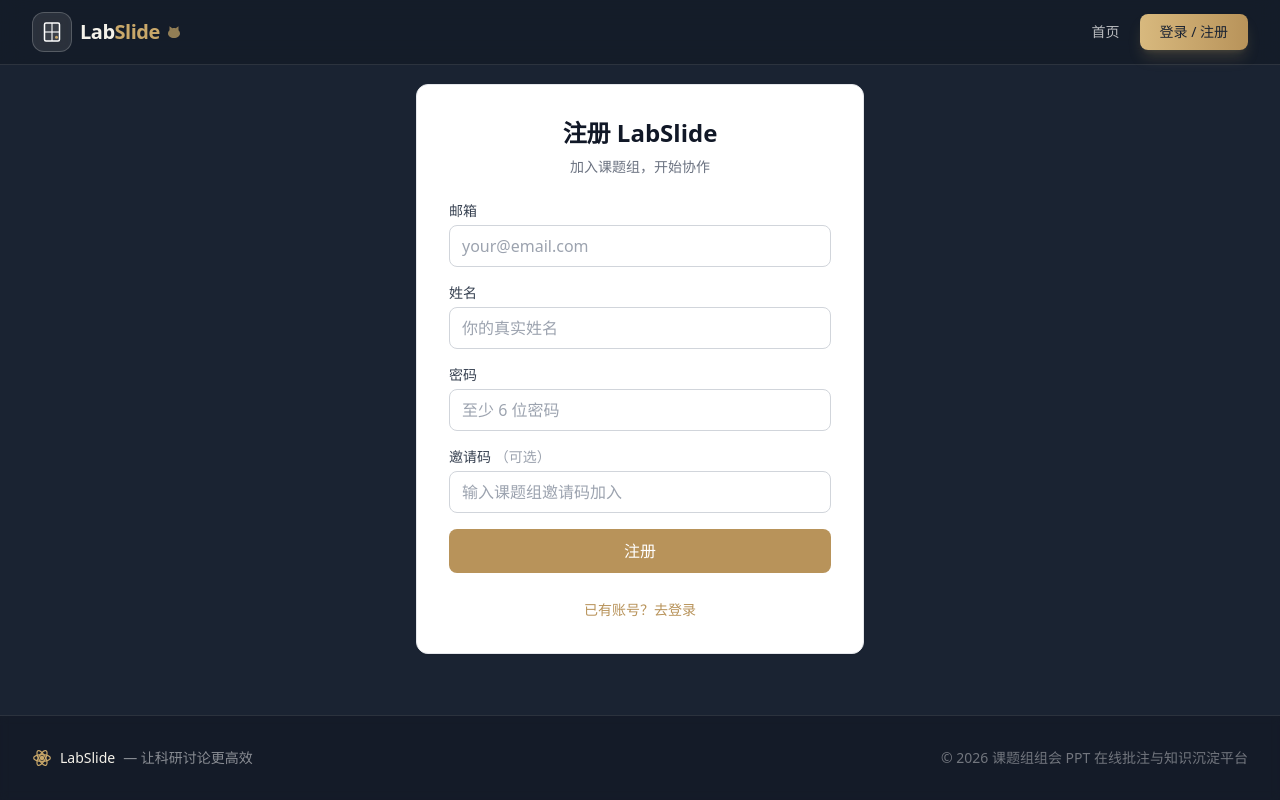
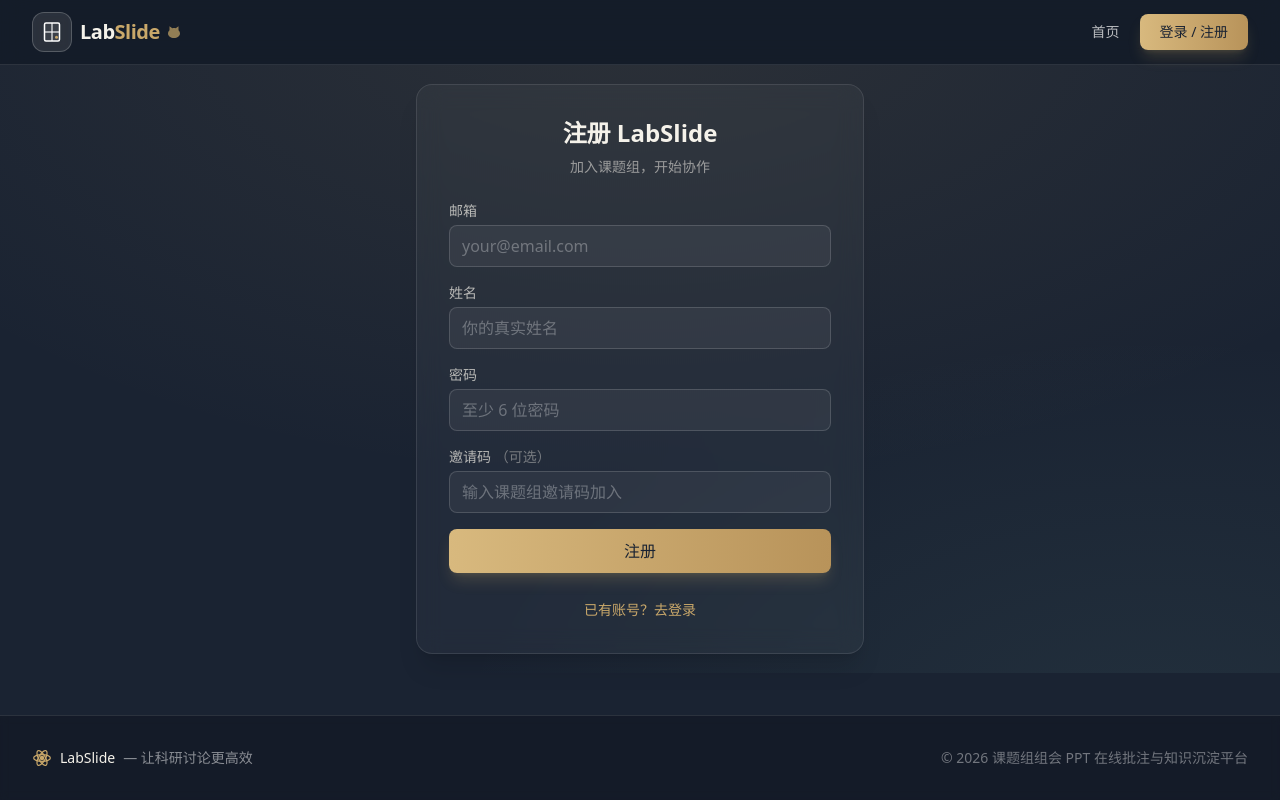
Before and after one commit to labslide-app/labslide, a React (Vite) app in the folder frontend/: page /login in a window 1280 px wide. Both pictures are taken after a click on the button "没有账号？去注册". Built offline with nearby package versions, Linux system fonts and the light colour scheme; no server answers.

Commit message:
style: 统一全站深色主题，其他页面配色与首页保持一致

```diff
--- a/frontend/src/pages/Login.tsx
+++ b/frontend/src/pages/Login.tsx
@@ -51,20 +51,23 @@ function Login() {
   };
 
   return (
-    <div className="min-h-[calc(100vh-12rem)] flex items-center justify-center px-4">
-      <div className="w-full max-w-md">
-        <div className="bg-white rounded-xl shadow-sm border border-gray-200 p-8">
-          <h2 className="text-2xl font-bold text-gray-900 text-center mb-2">
+    <div className="relative min-h-[calc(100vh-12rem)] flex items-center justify-center px-4">
+      {/* 背景氛围 */}
+      <div className="pointer-events-none absolute inset-0 overflow-hidden">
+        <div className="absolute inset-0 bg-[radial-gradient(900px_480px_at_50%_-10%,rgba(201,168,106,0.10),transparent),radial-gradient(700px_400px_at_90%_110%,rgba(127,195,184,0.08),transparent)]" />
+      </div>
+
+      <div className="relative w-full max-w-md">
+        <div className="rounded-2xl border border-white/10 bg-white/[0.04] p-8 shadow-xl backdrop-blur-md">
+          <h2 className="text-2xl font-bold text-[#f5f2ea] text-center mb-2">
             {isRegister ? "注册 LabSlide" : "登录 LabSlide"}
           </h2>
-          <p className="text-center text-gray-500 text-sm mb-6">
-            {isRegister
-              ? "加入课题组，开始协作"
-              : "欢迎回来，请登录你的账号"}
+          <p className="text-center text-[#f5f2ea]/55 text-sm mb-6">
+            {isRegister ? "加入课题组，开始协作" : "欢迎回来，请登录你的账号"}
           </p>
 
           {error && (
-            <div className="mb-4 p-3 bg-red-50 border border-red-200 rounded-lg text-sm text-red-600">
+            <div className="mb-4 p-3 bg-red-500/10 border border-red-500/30 rounded-lg text-sm text-red-300">
               {error}
             </div>
           )}
@@ -72,14 +75,14 @@ function Login() {
           <form onSubmit={handleSubmit} className="space-y-4">
             {/* 邮箱 */}
             <div>
-              <label className="block text-sm font-medium text-gray-700 mb-1">
+              <label className="block text-sm font-medium text-[#f5f2ea]/70 mb-1">
                 邮箱
               </label>
               <input
                 type="email"
                 required
                 placeholder="your@email.com"
-                className="w-full px-3 py-2 border border-gray-300 rounded-lg focus:ring-2 focus:ring-primary-500 focus:border-primary-500 outline-none transition"
+                className="w-full px-3 py-2 bg-white/5 border border-white/15 rounded-lg text-[#f5f2ea] placeholder-white/30 focus:ring-2 focus:ring-[#c9a86a]/25 focus:border-[#c9a86a]/60 outline-none transition"
                 value={formData.email}
                 onChange={(e) =>
                   setFormData({ ...formData, email: e.target.value })
@@ -90,14 +93,14 @@ function Login() {
             {/* 注册时额外字段 */}
             {isRegister && (
               <div>
-                <label className="block text-sm font-medium text-gray-700 mb-1">
+                <label className="block text-sm font-medium text-[#f5f2ea]/70 mb-1">
                   姓名
                 </label>
                 <input
                   type="text"
                   required
                   placeholder="你的真实姓名"
-                  className="w-full px-3 py-2 border border-gray-300 rounded-lg focus:ring-2 focus:ring-primary-500 focus:border-primary-500 outline-none transition"
+                  className="w-full px-3 py-2 bg-white/5 border border-white/15 rounded-lg text-[#f5f2ea] placeholder-white/30 focus:ring-2 focus:ring-[#c9a86a]/25 focus:border-[#c9a86a]/60 outline-none transition"
                   value={formData.full_name}
                   onChange={(e) =>
                     setFormData({ ...formData, full_name: e.target.value })
@@ -108,7 +111,7 @@ function Login() {
 
             {/* 密码 */}
             <div>
-              <label className="block text-sm font-medium text-gray-700 mb-1">
+              <label className="block text-sm font-medium text-[#f5f2ea]/70 mb-1">
                 密码
               </label>
               <input
@@ -116,7 +119,7 @@ function Login() {
                 required
                 minLength={6}
                 placeholder="至少 6 位密码"
-                className="w-full px-3 py-2 border border-gray-300 rounded-lg focus:ring-2 focus:ring-primary-500 focus:border-primary-500 outline-none transition"
+                className="w-full px-3 py-2 bg-white/5 border border-white/15 rounded-lg text-[#f5f2ea] placeholder-white/30 focus:ring-2 focus:ring-[#c9a86a]/25 focus:border-[#c9a86a]/60 outline-none transition"
                 value={formData.password}
                 onChange={(e) =>
                   setFormData({ ...formData, password: e.target.value })
@@ -127,14 +130,14 @@ function Login() {
             {/* 注册邀请码（可选） */}
             {isRegister && (
               <div>
-                <label className="block text-sm font-medium text-gray-700 mb-1">
+                <label className="block text-sm font-medium text-[#f5f2ea]/70 mb-1">
                   邀请码{" "}
-                  <span className="text-gray-400 font-normal">（可选）</span>
+                  <span className="text-[#f5f2ea]/40 font-normal">（可选）</span>
                 </label>
                 <input
                   type="text"
                   placeholder="输入课题组邀请码加入"
-                  className="w-full px-3 py-2 border border-gray-300 rounded-lg focus:ring-2 focus:ring-primary-500 focus:border-primary-500 outline-none transition"
+                  className="w-full px-3 py-2 bg-white/5 border border-white/15 rounded-lg text-[#f5f2ea] placeholder-white/30 focus:ring-2 focus:ring-[#c9a86a]/25 focus:border-[#c9a86a]/60 outline-none transition"
                   value={formData.invite_code}
                   onChange={(e) =>
                     setFormData({ ...formData, invite_code: e.target.value })
@@ -146,7 +149,7 @@ function Login() {
             <button
               type="submit"
               disabled={loading}
-              className="w-full py-2.5 bg-primary-600 text-white rounded-lg font-medium hover:bg-primary-700 focus:ring-2 focus:ring-primary-500 focus:ring-offset-2 transition disabled:opacity-50 disabled:cursor-not-allowed"
+              className="w-full py-2.5 bg-gradient-to-r from-[#d8b97e] to-[#b8935a] text-[#1a2332] rounded-lg font-medium shadow-lg shadow-[#c9a86a]/20 hover:brightness-110 focus:ring-2 focus:ring-[#c9a86a]/40 transition disabled:opacity-50 disabled:cursor-not-allowed"
             >
               {loading ? (
                 <span className="flex items-center justify-center gap-2">
@@ -186,7 +189,7 @@ function Login() {
                 setIsRegister(!isRegister);
                 setError("");
               }}
-              className="text-sm text-primary-600 hover:text-primary-500"
+              className="text-sm text-[#c9a86a] hover:text-[#e6cd96]"
             >
               {isRegister ? "已有账号？去登录" : "没有账号？去注册"}
             </button>
```
